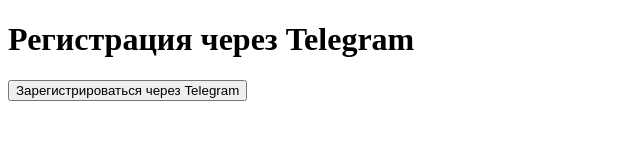
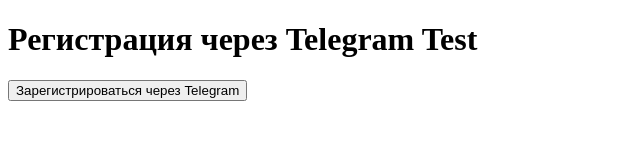
Before and after one commit to Fron4i/telegram_Bot_register_site, a website: page website/index.html in a window 1280 px wide. Shown: the whole page, without its empty margins (0-640 px from the left). Drawn offline with Linux system fonts and the light colour scheme.

Commit message:
test push

```diff
--- a/website/index.html
+++ b/website/index.html
@@ -7,7 +7,7 @@
 	</head>
 	<body>
 		<div id="registration">
-			<h1>Регистрация через Telegram</h1>
+			<h1>Регистрация через Telegram Test</h1>
 			<button id="registerBtn">Зарегистрироваться через Telegram</button>
 		</div>
 		<div id="userInfo" style="display: none">
```
